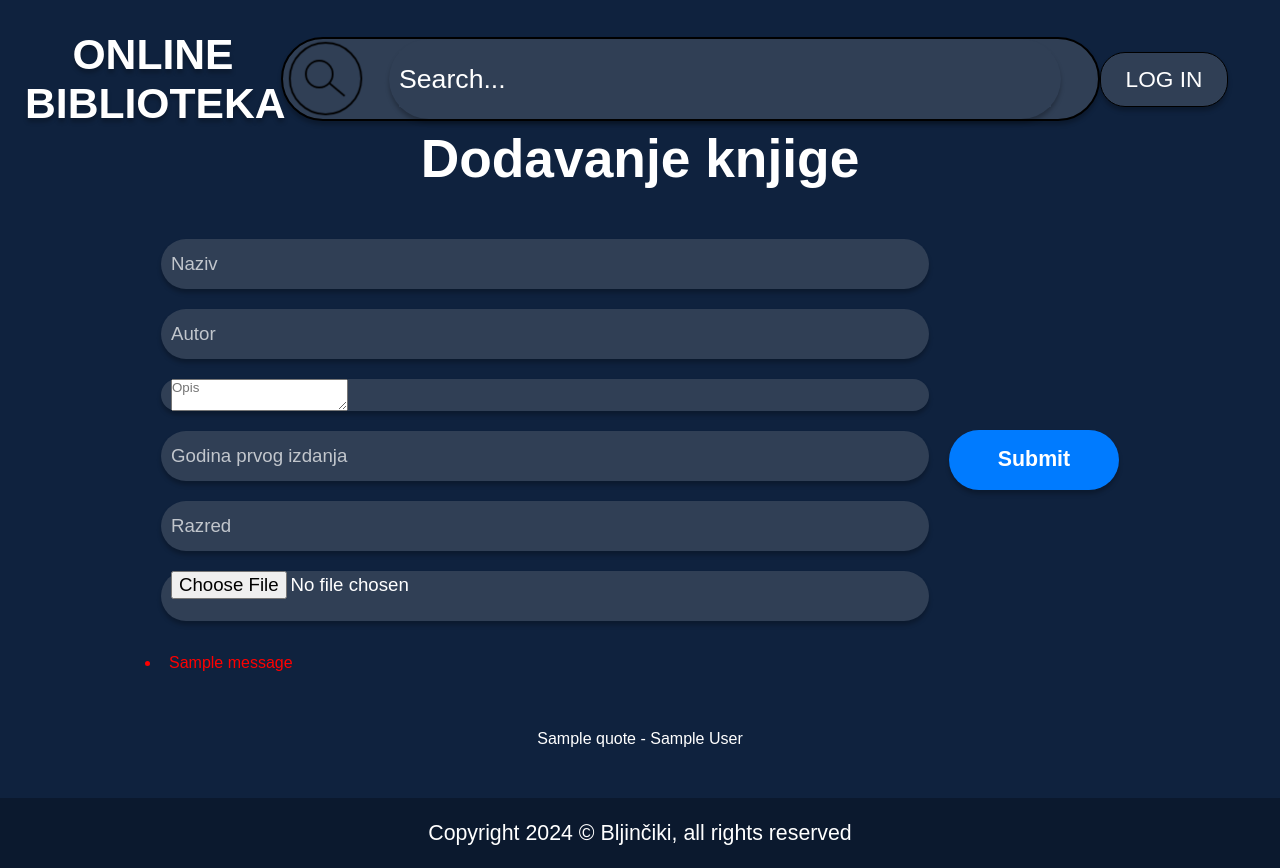
After one commit to GrujicFilipRS/online-biblioteka, a Python web app: template templates/add_book.html in a window 1280 px wide. The commit adds this page. Run offline with Jinja, Linux system fonts and the light colour scheme; the template is opened without the code that fills it: most values are stand-ins (such as "Sample title", 1, 10 or a date in 2020); one stand-in notice (Sample message) is shown; form fields are guessed from the names that the template uses; some web fonts are replaced.

Commit message:
adding a new book

```diff
--- /dev/null
+++ b/static/css/add_book.css
@@ -0,0 +1,99 @@
+/* Container styles */
+.book-form {
+    display: flex;
+    justify-content: center;
+    margin-top: 50px;
+}
+
+/* Main heading */
+.admin-txt {
+    color: white;
+    text-align: center;
+    font-size: 40pt;
+    margin-bottom: 50px;
+}
+
+/* Left side form container */
+.left {
+    display: flex;
+    flex-direction: column;
+    width: 60%;
+}
+
+/* Form field container */
+.input-field {
+    margin-bottom: 20px;
+}
+
+.input-bar-cont {
+    display: flex;
+    justify-content: center;
+}
+
+/* Input bar and icon */
+.input-bar {
+    display: flex;
+    align-items: center;
+    border-radius: 69px;
+    width: 100%;
+    background-color: #303F55;
+    padding: 0 10px;
+    box-shadow: 0px 4px 4px rgba(0, 0, 0, 0.25);
+}
+
+.input-bar input {
+    height: 50px;
+    width: 100%;
+    border: none;
+    background-color: transparent;
+    color: white;
+    font-size: 14pt;
+}
+
+.input-bar input::placeholder {
+    color: white;
+    opacity: 0.7;
+}
+
+/* Icon styles inside input */
+.input-icon {
+    width: 40px;
+    height: 40px;
+    margin-right: 10px;
+}
+
+.input-bar .input-icon img {
+    width: 100%;
+    height: 100%;
+    object-fit: contain;
+}
+
+/* Right side submit button */
+.right {
+    display: flex;
+    justify-content: center;
+    align-items: center;
+    margin-left: 20px;
+}
+
+.right .primary-btn {
+    width: 170px;
+    height: 60px;
+    font-size: 16pt;
+    border-radius: 35px;
+    background-color: #007bff;
+    border: none;
+}
+
+/* Error messages */
+.alert {
+    margin-top: 5px;
+    padding: 8px;
+    color: red;
+}
+
+/* Specific styling for errors */
+.alert-danger {
+    background-color: #f8d7da;
+    border-color: #f5c6cb;
+}
--- /dev/null
+++ b/templates/add_book.html
@@ -0,0 +1,104 @@
+{% extends "base.html" %}
+
+{% block content %}
+<link rel="stylesheet" href="../static/css/add_book.css">
+
+<h1 class="admin-txt">Dodavanje knjige</h1>
+
+<form action="" method="POST" class="book-form" enctype="multipart/form-data">
+    {{ book_form.hidden_tag() }}
+    <div class="left">
+        <div class="input-field">
+            <div class="input-bar-cont">
+                <div class="input-bar">
+                    {{ book_form.title(class="form-control", placeholder="Naziv") }}
+                </div>
+                {% for error in book_form.title.errors %}
+                    <div class="alert alert-danger" role="alert">
+                        {{ error }}
+                    </div>
+                {% endfor %}
+            </div>
+        </div>
+
+        <div class="input-field">
+            <div class="input-bar-cont">
+                <div class="input-bar">
+                    {{ book_form.author_name(class="form-control", placeholder="Autor") }}
+                </div>
+                {% for error in book_form.author_name.errors %}
+                    <div class="alert alert-danger" role="alert">
+                        {{ error }}
+                    </div>
+                {% endfor %}
+            </div>
+        </div>
+
+        <div class="input-field">
+            <div class="input-bar-cont">
+                <div class="input-bar">
+                    {{ book_form.description(class="form-control", placeholder="Opis") }}
+                </div>
+                {% for error in book_form.description.errors %}
+                    <div class="alert alert-danger" role="alert">
+                        {{ error }}
+                    </div>
+                {% endfor %}
+            </div>
+        </div>
+
+        <div class="input-field">
+            <div class="input-bar-cont">
+                <div class="input-bar">
+                    {{ book_form.year(class="form-control", placeholder="Godina prvog izdanja") }}
+                </div>
+                {% for error in book_form.year.errors %}
+                    <div class="alert alert-danger" role="alert">
+                        {{ error }}
+                    </div>
+                {% endfor %}
+            </div>
+        </div>
+
+        <div class="input-field">
+            <div class="input-bar-cont">
+                <div class="input-bar">
+                    {{ book_form.grade(class="form-control", placeholder="Razred") }}
+                </div>
+                {% for error in book_form.grade.errors %}
+                    <div class="alert alert-danger" role="alert">
+                        {{ error }}
+                    </div>
+                {% endfor %}
+            </div>
+        </div>
+
+        <div class="input-field">
+            <div class="input-bar-cont">
+                <div class="input-bar">
+                    {{ book_form.file(class="form-control", placeholder="Fajl") }}
+                </div>
+                {% for error in book_form.file.errors %}
+                    <div class="alert alert-danger" role="alert">
+                        {{ error }}
+                    </div>
+                {% endfor %}
+            </div>
+        </div>
+        {% with messages = get_flashed_messages() %}
+            {% if messages %}
+                <ul class="alert-list">
+                    {% for message in messages %}
+                        <li class="alert alert-success">{{ message }}</li>
+                    {% endfor %}
+                </ul>
+            {% endif %}
+        {% endwith %}
+    </div>
+
+    <div class="right">
+        {{ book_form.submit(class="btn btn-primary primary-btn") }}
+    </div>
+</form>
+
+{% endblock %}
--- a/templates/base.html
+++ b/templates/base.html
@@ -13,7 +13,7 @@
 </head>
 <body>
 <nav>
-    <a class="title-a" href="./">ONLINE<br>BIBLIOTEKA</a>
+    <a class="title-a" href="/">ONLINE<br>BIBLIOTEKA</a>
 
     <div class="search-bar-cont">
         <div class="search-bar">
@@ -25,7 +25,7 @@
         <a class="navbar-brand" href="/logout">{{ current_user.nickname }}</a>
         {% else %}
         <div class="cont-login-btn">
-            <a href="./login" class="login-btn">
+            <a href="/login" class="login-btn">
                 <button class="secondary-btn">LOG IN</button>
             </a>
         </div>
--- a/templates/login.html
+++ b/templates/login.html
@@ -5,7 +5,7 @@
 
 <h1 class="admin-txt">Admin log in</h1>
 
-<form action="" method="post" class="login-form">
+<form action="" method="POST" class="login-form">
     {{ login_form.hidden_tag() }}
     <div class="left">
         <div class="username">
```
Also changed, not shown: app.py (+42 -5 lines), forms/book.py (added, +14 -0 lines).
